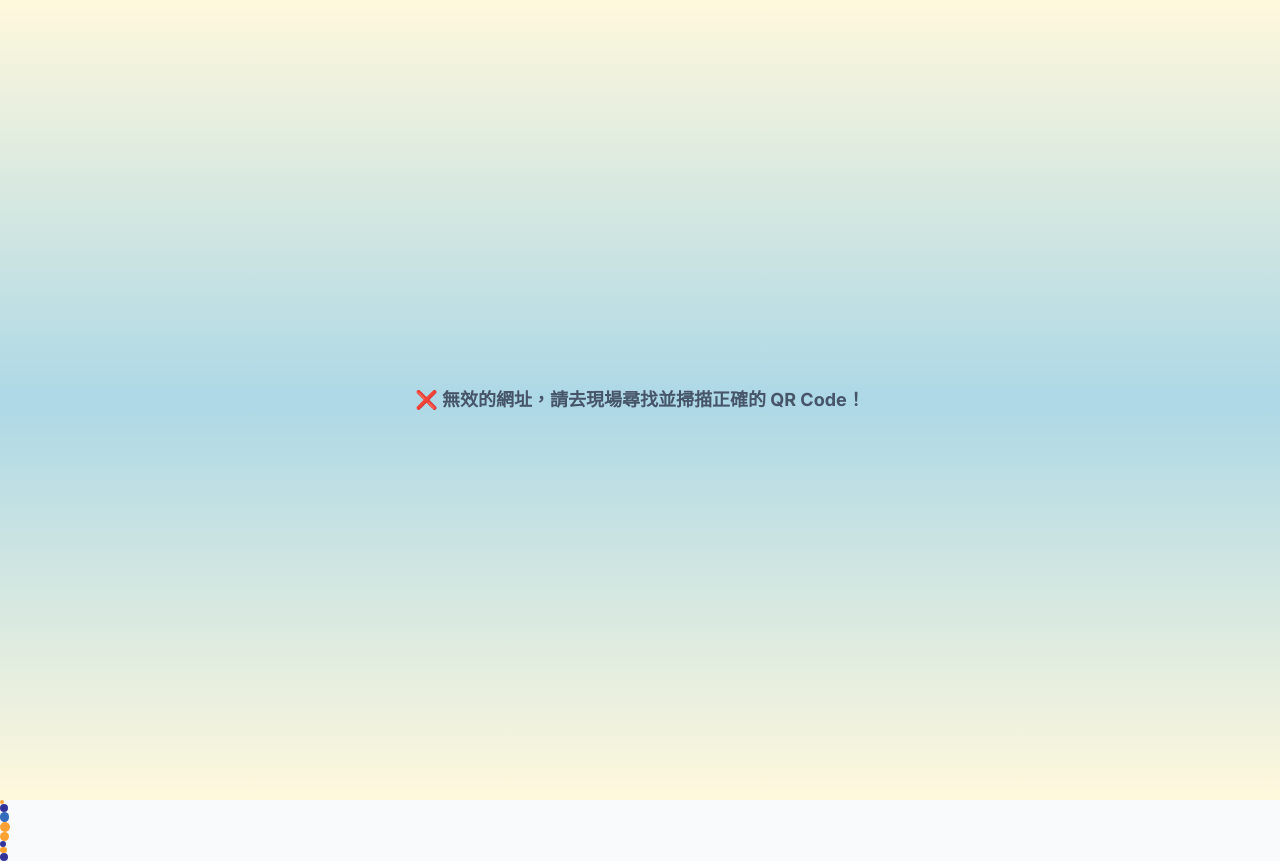
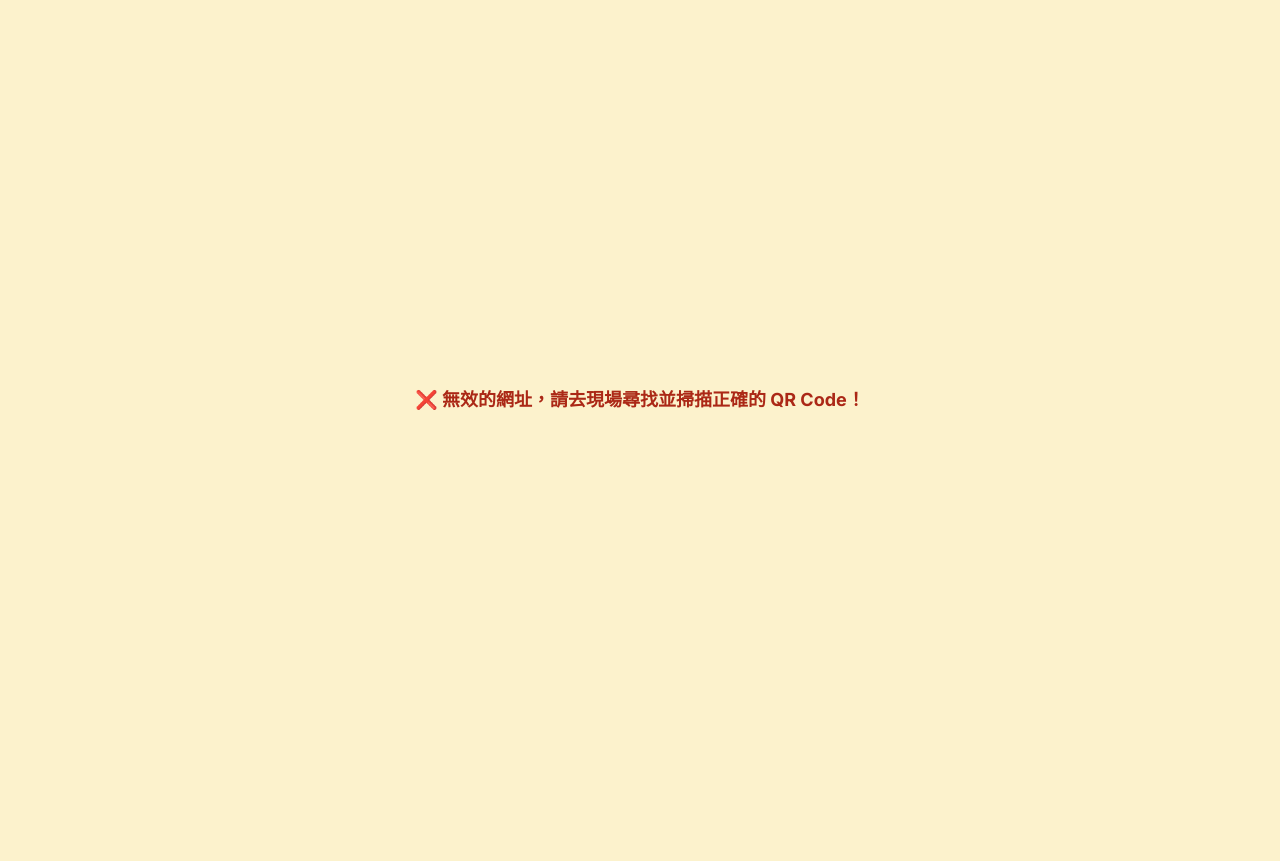
Before and after one commit to Ouovovo0131/2026_School_Fair, a Next.js app: page /scan/1 in a window 1280 px wide. After the commit the page ends 800 px from the top, so only its background shows below. Built offline with nearby package versions, Linux system fonts and the light colour scheme; no server answers; sample sign-in values are in the browser's storage.

Commit message:
調整顏色、修復bug

```diff
--- a/app/components/ConfettiEffect.tsx
+++ b/app/components/ConfettiEffect.tsx
@@ -2,24 +2,18 @@
 import { useEffect } from 'react';
 
 export default function ConfettiEffect() {
-  useEffect(() => {
-    // 每隔3秒釋放一次紙屑
-    const interval = setInterval(() => {
-      createConfetti();
-    }, 3000);
-
-    createConfetti(); // 立即釋放第一次
-
-    return () => clearInterval(interval);
-  }, []);
-
-  const createConfetti = () => {
-    const colors = ['#000080', '#5DADE2', '#0047AB', '#FFD700', '#FF8C00', '#8B0000'];
+  function createConfetti() {
+    const colors = [
+      "var(--primary-500)",
+      "var(--accent-500)",
+      "var(--secondary-500)",
+      "var(--warning-500)",
+    ];
     const confettiCount = Math.random() > 0.5 ? 12 : 8;
 
     for (let i = 0; i < confettiCount; i++) {
-      const confetti = document.createElement('div');
-      confetti.className = 'confetti';
+      const confetti = document.createElement("div");
+      confetti.className = "confetti";
 
       const left = Math.random() * 100;
       const delay = Math.random() * 0.3;
@@ -28,9 +22,9 @@ export default function ConfettiEffect() {
       const duration = Math.random() * 1 + 2.5;
 
       const direction = Math.random();
-      let animationClass = 'fall-straight';
-      if (direction < 0.33) animationClass = 'fall-left';
-      else if (direction > 0.66) animationClass = 'fall-right';
+      let animationClass = "fall-straight";
+      if (direction < 0.33) animationClass = "fall-left";
+      else if (direction > 0.66) animationClass = "fall-right";
 
       confetti.className = `confetti ${animationClass}`;
       confetti.style.cssText = `
@@ -45,11 +39,20 @@ export default function ConfettiEffect() {
       `;
 
       document.body.appendChild(confetti);
-
-      // 動畫結束後移除
       setTimeout(() => confetti.remove(), (duration + delay) * 1000);
     }
-  };
+  }
+
+  useEffect(() => {
+    // 每隔3秒釋放一次紙屑
+    const interval = setInterval(() => {
+      createConfetti();
+    }, 3000);
+
+    createConfetti(); // 立即釋放第一次
+
+    return () => clearInterval(interval);
+  }, []);
 
   return null;
 }
--- a/app/components/Map.tsx
+++ b/app/components/Map.tsx
@@ -166,7 +166,7 @@ export default function Map({ onBack, isModal = false }: MapProps) {
                         height={box.h}
                         rx="3"
                         fill={isSelected ? "rgba(255,140,0,0.55)" : isHovered ? "rgba(255,215,0,0.35)" : "rgba(255,255,255,0.7)"}
-                        stroke={isSelected ? "var(--primary)" : "var(--secondary)"}
+                        stroke={isSelected ? "var(--secondary)" : "var(--accent)"}
                         strokeWidth={isSelected ? 3.5 : 2.5}
                         style={{ cursor: "pointer", transition: "all 0.15s" }}
                         onClick={() => handleBoxClick(box.id)}
@@ -181,7 +181,7 @@ export default function Map({ onBack, isModal = false }: MapProps) {
                         dominantBaseline="middle"
                         fontSize="11"
                         fontWeight="700"
-                        fill={isSelected ? "var(--primary-hover)" : "var(--primary)"}
+                        fill={isSelected ? "var(--secondary-700)" : "var(--secondary-500)"}
                         style={{ cursor: "pointer", pointerEvents: "none" }}
                       >
                         {box.id}
@@ -214,11 +214,11 @@ export default function Map({ onBack, isModal = false }: MapProps) {
                     className="px-4 py-2 rounded-full font-bold text-sm transition-all"
                     style={{
                       background: filterCategory === cat.id
-                        ? 'linear-gradient(135deg, var(--primary), var(--primary-hover))'
+                        ? 'linear-gradient(135deg, var(--secondary-500), var(--secondary-700))'
                         : 'var(--surface-soft)',
-                      color: filterCategory === cat.id ? 'white' : 'var(--text)',
+                      color: filterCategory === cat.id ? 'white' : 'var(--text-primary)',
                       border: filterCategory === cat.id
-                        ? '2px solid var(--primary-hover)'
+                        ? '2px solid var(--secondary-800)'
                         : '1px solid var(--border)',
                       transform: filterCategory === cat.id ? 'scale(1.05)' : 'scale(1)'
                     }}
@@ -244,7 +244,7 @@ export default function Map({ onBack, isModal = false }: MapProps) {
                   >
                     <div className="flex items-center justify-between mb-1">
                       <span className="text-2xl">{stall.icon}</span>
-                      <span className="text-xs font-bold px-2 py-0.5 rounded-full" style={{ background: "var(--primary)", color: "white" }}>
+                      <span className="text-xs font-bold px-2 py-0.5 rounded-full" style={{ background: "var(--accent-500)", color: "var(--primary-900)" }}>
                         {stall.highlight}
                       </span>
                     </div>
@@ -280,7 +280,8 @@ export default function Map({ onBack, isModal = false }: MapProps) {
           >
             <button
               onClick={() => setSelectedStall(null)}
-              className="absolute top-4 right-4 w-8 h-8 flex items-center justify-center rounded-full hover:bg-gray-100 text-gray-500 font-bold text-lg"
+              className="absolute top-4 right-4 w-8 h-8 flex items-center justify-center rounded-full font-bold text-lg"
+              style={{color: 'var(--text-muted)', background: 'transparent'}}
             >
               ✕
             </button>
--- a/app/globals.css
+++ b/app/globals.css
@@ -1,32 +1,77 @@
 @import "tailwindcss";
 
 :root {
-  --primary: #4f46e5;
-  --primary-hover: #4338ca;
-  --primary-soft: #e0e7ff;
-  --secondary: #22c55e;
-  --secondary-hover: #16a34a;
-  --secondary-soft: #dcfce7;
-  --bg: #f8fafc;
+  /* Primary: #1E4463 */
+  --primary-100: #e9eef3;
+  --primary-200: #c6d2de;
+  --primary-300: #9eb3c5;
+  --primary-400: #7392ab;
+  --primary-500: #1e4463;
+  --primary-600: #1a3d5a;
+  --primary-700: #16324a;
+  --primary-800: #12293c;
+  --primary-900: #0d1d2b;
+
+  /* Background: #FCF2CC */
+  --bg-100: #fffdf3;
+  --bg-200: #fef9e5;
+  --bg-300: #fcf2cc;
+  --bg-400: #f0e4bb;
+  --bg-500: #e3d6aa;
+
+  /* Accent: #FFB00D */
+  --accent-100: #fff4d9;
+  --accent-200: #ffe3a1;
+  --accent-300: #ffd06a;
+  --accent-400: #ffbf35;
+  --accent-500: #ffb00d;
+  --accent-600: #e89d0b;
+  --accent-700: #c88409;
+  --accent-800: #a86c07;
+  --accent-900: #7a4e05;
+
+  /* Secondary: #FF8A26 */
+  --secondary-100: #ffecdf;
+  --secondary-200: #ffd0ad;
+  --secondary-300: #ffb37c;
+  --secondary-400: #ff9a4f;
+  --secondary-500: #ff8a26;
+  --secondary-600: #e87b22;
+  --secondary-700: #c9661c;
+  --secondary-800: #a85216;
+  --secondary-900: #7a3b10;
+
+  /* Warning/CTA: #BD2D19 */
+  --warning-100: #f8dfdb;
+  --warning-200: #efbbb3;
+  --warning-300: #e5958a;
+  --warning-400: #d96b5d;
+  --warning-500: #bd2d19;
+  --warning-600: #ab2816;
+  --warning-700: #922212;
+  --warning-800: #791c0f;
+  --warning-900: #551309;
+
+  /* Semantic mapping */
+  --primary: var(--primary-500);
+  --primary-hover: var(--primary-700);
+  --primary-soft: var(--primary-100);
+  --secondary: var(--secondary-500);
+  --secondary-hover: var(--secondary-700);
+  --secondary-soft: var(--secondary-100);
+  --accent: var(--accent-500);
+  --warning: var(--warning-500);
+  --bg: var(--bg-300);
+  --background: var(--bg-300);
   --surface: #ffffff;
-  --surface-soft: #f1f5f9;
-  --text: #0f172a;
-  --text-muted: #475569;
-  --border: #cbd5e1;
-  --ring: rgba(79, 70, 229, 0.35);
-}
-
-@media (prefers-color-scheme: dark) {
-  :root {
-    --bg: #0f172a;
-    --surface: #1e293b;
-    --surface-soft: #334155;
-    --text: #f8fafc;
-    --text-muted: #cbd5e1;
-    --border: #475569;
-    --primary-soft: rgba(79, 70, 229, 0.28);
-    --secondary-soft: rgba(34, 197, 94, 0.22);
-  }
+  --card: #fffdf7;
+  --text: var(--primary-800);
+  --text-primary: var(--primary-800);
+  --text-secondary-raw: var(--primary-600);
+  --text-secondary: var(--primary-600);
+  --text-muted: var(--primary-400);
+  --border: #eadfba;
+  --ring: rgba(30, 68, 99, 0.24);
 }
 
 * {
@@ -40,10 +85,10 @@ html {
 body {
   margin: 0;
   min-height: 100vh;
-  color: var(--text);
-  background: radial-gradient(circle at 0% 0%, rgba(79, 70, 229, 0.08), transparent 28%),
-    radial-gradient(circle at 100% 0%, rgba(34, 197, 94, 0.08), transparent 24%),
-    var(--bg);
+  color: var(--text-primary);
+  background: radial-gradient(circle at 0% 0%, rgba(255, 176, 13, 0.2), transparent 33%),
+    radial-gradient(circle at 100% 0%, rgba(30, 68, 99, 0.15), transparent 30%),
+    var(--background);
   font-family: var(--font-inter), var(--font-noto-sans-tc), "Noto Sans TC", "Segoe UI", sans-serif;
 }
 
@@ -53,61 +98,61 @@ h3,
 h4,
 h5,
 h6 {
-  color: var(--text);
   margin: 0;
+  color: var(--text-primary);
   font-weight: 800;
   letter-spacing: -0.01em;
 }
 
 p {
-  color: var(--text-muted);
+  color: var(--text-secondary);
 }
 
 .sticky-header {
   position: sticky;
   top: 0;
   z-index: 50;
-  backdrop-filter: blur(10px);
-  background: color-mix(in srgb, var(--bg) 88%, transparent);
-  border-bottom: 1px solid var(--border);
+  background: var(--primary-500);
+  backdrop-filter: blur(8px);
+  border-bottom: 1px solid var(--accent-400);
 }
 
 .premium-card,
 .clay-card {
-  background: var(--surface);
+  background: var(--card);
   border: 1px solid var(--border);
-  border-radius: 1rem;
-  box-shadow: 0 10px 30px rgba(15, 23, 42, 0.08);
+  border-radius: 0.75rem;
+  box-shadow: 0 10px 20px rgba(30, 68, 99, 0.08);
 }
 
 .clay-shadow-sm {
-  box-shadow: 0 6px 18px rgba(15, 23, 42, 0.08);
+  box-shadow: 0 6px 16px rgba(30, 68, 99, 0.1);
 }
 
 .clay-shadow-md {
-  box-shadow: 0 14px 28px rgba(15, 23, 42, 0.12);
+  box-shadow: 0 12px 24px rgba(30, 68, 99, 0.13);
 }
 
 .clay-shadow-lg {
-  box-shadow: 0 18px 42px rgba(15, 23, 42, 0.16);
+  box-shadow: 0 18px 34px rgba(30, 68, 99, 0.18);
 }
 
 .clay-button {
   border: 0;
   border-radius: 0.75rem;
-  background: linear-gradient(135deg, var(--primary), var(--primary-hover));
-  color: #fff;
+  background: linear-gradient(135deg, var(--primary-500), var(--primary-700));
+  color: #ffffff;
   font-weight: 700;
-  padding: 0.75rem 1.1rem;
+  padding: 0.75rem 1.2rem;
   cursor: pointer;
   transition: transform 0.2s ease, box-shadow 0.2s ease, filter 0.2s ease;
-  box-shadow: 0 8px 20px rgba(79, 70, 229, 0.28);
+  box-shadow: 0 8px 18px rgba(30, 68, 99, 0.25);
 }
 
 .clay-button:hover:not(:disabled) {
   transform: translateY(-1px) scale(1.02);
-  box-shadow: 0 12px 28px rgba(79, 70, 229, 0.34);
-  filter: brightness(1.04);
+  filter: brightness(1.05);
+  box-shadow: 0 12px 24px rgba(30, 68, 99, 0.32);
 }
 
 .clay-button:active:not(:disabled) {
@@ -120,11 +165,11 @@ p {
 }
 
 .clay-button-blue {
-  background: linear-gradient(135deg, var(--primary), #6366f1);
+  background: linear-gradient(135deg, var(--primary-500), var(--primary-700));
 }
 
 .clay-button-yellow {
-  background: linear-gradient(135deg, var(--secondary), var(--secondary-hover));
+  background: linear-gradient(135deg, var(--secondary-500), var(--secondary-700));
 }
 
 .clay-input {
@@ -132,19 +177,19 @@ p {
   border-radius: 0.75rem;
   border: 1px solid var(--border);
   background: var(--surface);
-  color: var(--text);
+  color: var(--text-primary);
   padding: 0.72rem 0.9rem;
   transition: border-color 0.2s ease, box-shadow 0.2s ease;
 }
 
 .clay-input:focus {
   outline: none;
-  border-color: var(--primary);
-  box-shadow: 0 0 0 4px var(--ring);
+  border-color: var(--accent-500);
+  box-shadow: 0 0 0 4px rgba(255, 176, 13, 0.24);
 }
 
 .modal-overlay {
-  background: rgba(15, 23, 42, 0.55);
+  background: rgba(30, 68, 99, 0.45);
   backdrop-filter: blur(4px);
   animation: fade-in 0.2s ease;
 }
@@ -152,28 +197,28 @@ p {
 .modal-content {
   background: var(--surface);
   border: 1px solid var(--border);
-  border-radius: 1rem;
-  animation: modal-pop 0.22s ease;
+  border-radius: 0.75rem;
+  animation: modal-pop 0.2s ease;
 }
 
 .hero-title {
-  font-size: clamp(2rem, 5vw, 3.25rem);
+  font-size: clamp(2rem, 5vw, 3.2rem);
   line-height: 1.05;
   font-weight: 900;
-  letter-spacing: -0.025em;
-  color: var(--text);
+  letter-spacing: -0.02em;
+  color: var(--text-primary);
 }
 
 .btn-cta-large {
   border: 0;
-  border-radius: 0.95rem;
+  border-radius: 0.75rem;
   padding: 0.95rem 1.25rem;
-  background: linear-gradient(135deg, var(--primary), var(--primary-hover));
-  color: #fff;
+  background: linear-gradient(135deg, var(--primary-500), var(--primary-700));
+  color: #ffffff;
   font-size: 1rem;
   font-weight: 800;
   transition: transform 0.2s ease, box-shadow 0.2s ease;
-  box-shadow: 0 12px 28px rgba(79, 70, 229, 0.25);
+  box-shadow: 0 12px 24px rgba(30, 68, 99, 0.25);
 }
 
 .btn-cta-large:hover:not(:disabled) {
@@ -181,14 +226,14 @@ p {
 }
 
 .progress-bar-container {
-  background: var(--surface-soft);
+  background: #fff8e4;
   border: 1px solid var(--border);
   border-radius: 999px;
   overflow: hidden;
 }
 
 .progress-bar-fill {
-  background: linear-gradient(90deg, var(--primary), var(--secondary));
+  background: linear-gradient(90deg, var(--accent-500), var(--secondary-500));
   position: relative;
 }
 
@@ -196,34 +241,34 @@ p {
   display: inline-flex;
   align-items: center;
   justify-content: center;
-  background: var(--primary-soft);
-  color: var(--primary-hover);
-  border: 1px solid color-mix(in srgb, var(--primary) 35%, var(--border));
+  background: var(--accent-100);
+  color: var(--primary-700);
+  border: 1px solid var(--accent-300);
 }
 
 .task-locked-card {
   opacity: 0.7;
-  background: var(--surface-soft) !important;
+  background: #fff8e8 !important;
   border-style: dashed !important;
 }
 
 .game-quest-number {
   border-radius: 999px;
-  background: var(--secondary-soft);
-  color: var(--secondary-hover);
-  border: 1px solid color-mix(in srgb, var(--secondary) 45%, var(--border));
+  background: var(--accent-100);
+  color: var(--secondary-800);
+  border: 1px solid var(--accent-300);
   font-weight: 800;
 }
 
 .game-quest-number.blue {
-  background: var(--primary-soft);
-  color: var(--primary-hover);
-  border-color: color-mix(in srgb, var(--primary) 45%, var(--border));
+  background: var(--primary-100);
+  color: var(--primary-700);
+  border-color: var(--primary-300);
 }
 
 .reward-available {
-  border-color: color-mix(in srgb, var(--secondary) 50%, var(--border)) !important;
-  box-shadow: 0 0 0 3px color-mix(in srgb, var(--secondary) 20%, transparent), 0 10px 24px rgba(15, 23, 42, 0.12);
+  border-color: var(--accent-500) !important;
+  box-shadow: 0 0 0 3px rgba(255, 176, 13, 0.2), 0 10px 24px rgba(30, 68, 99, 0.12);
 }
 
 .animated-background {
@@ -235,9 +280,22 @@ p {
   content: "";
   position: absolute;
   inset: 0;
-  background: radial-gradient(circle at 20% 15%, rgba(79, 70, 229, 0.15), transparent 40%),
-    radial-gradient(circle at 80% 85%, rgba(34, 197, 94, 0.14), transparent 38%);
+  background: radial-gradient(circle at 20% 20%, rgba(255, 176, 13, 0.16), transparent 44%),
+    radial-gradient(circle at 80% 80%, rgba(255, 138, 38, 0.13), transparent 40%);
   pointer-events: none;
+}
+
+.site-pill {
+  display: inline-flex;
+  align-items: center;
+  gap: 0.35rem;
+  padding: 0.45rem 0.65rem;
+  border-radius: 0.75rem;
+  background: var(--accent-100);
+  border: 1px solid var(--accent-300);
+  color: var(--primary-700);
+  font-size: 0.78rem;
+  font-weight: 700;
 }
 
 @keyframes modal-pop {
@@ -293,6 +351,6 @@ p {
 @media (max-width: 640px) {
   .premium-card,
   .clay-card {
-    border-radius: 0.9rem;
+    border-radius: 0.75rem;
   }
 }
--- a/app/layout.tsx
+++ b/app/layout.tsx
@@ -1,7 +1,6 @@
 import type { Metadata } from "next";
 import { Inter, Noto_Sans_TC } from "next/font/google";
 import "./globals.css";
-import ConfettiEffect from "./components/ConfettiEffect";
 
 const inter = Inter({
   variable: "--font-inter",
@@ -29,7 +28,6 @@ export default function RootLayout({
         className={`${inter.variable} ${notoSansTC.variable} antialiased`}
         suppressHydrationWarning={true}
       >
-        <ConfettiEffect />
         {children}
       </body>
     </html>
--- a/app/page.tsx
+++ b/app/page.tsx
@@ -1,27 +1,14 @@
 'use client';
 
-import React, { useState, useEffect } from 'react';
+import React, { useState } from 'react';
 import Home from "@/app/components/Home";
 
 export default function Page() {
-  const [unlockedTasks, setUnlockedTasks] = useState<number[]>([]);
-  const [isLoaded, setIsLoaded] = useState<boolean>(false);
-
-  useEffect(() => {
+  const [unlockedTasks] = useState<number[]>(() => {
+    if (typeof window === 'undefined') return [];
     const saved = localStorage.getItem('unlockedTasks');
-    if (saved) {
-      setUnlockedTasks(JSON.parse(saved));
-    }
-    setIsLoaded(true);
-  }, []);
-
-  if (!isLoaded) {
-    return (
-      <div className="min-h-screen flex items-center justify-center" style={{ background: 'var(--bg)' }}>
-        <span style={{ color: 'var(--primary)' }}>系統載入中...</span>
-      </div>
-    );
-  }
+    return saved ? JSON.parse(saved) : [];
+  });
 
   return (
     <main className="min-h-screen flex flex-col">
--- a/app/scan/[id]/page.tsx
+++ b/app/scan/[id]/page.tsx
@@ -7,7 +7,12 @@ import { ref, uploadBytes } from "firebase/storage";
 import { onAuthStateChanged } from "firebase/auth";
 import { QUESTS } from "@/constants/quests";
 import imageCompression from "browser-image-compression";
-import { ArrowLeft, CheckCircle, Upload, Camera } from "lucide-react";
+import { ArrowLeft, Camera } from "lucide-react";
+
+interface LocalUser {
+  email?: string | null;
+  displayName?: string | null;
+}
 
 export default function QuestPage({ params }: { params: Promise<{ id: string }> }) {
   const router = useRouter();
@@ -17,7 +22,7 @@ export default function QuestPage({ params }: { params: Promise<{ id: string }>
   const quest = QUESTS.find((q) => q.slug === urlParam);
   const questId = quest?.id ?? 0;
 
-  const [user, setUser] = useState<any>(null);
+  const [user, setUser] = useState<LocalUser | null>(null);
   const [answer, setAnswer] = useState("");
   const [uploading, setUploading] = useState(false);
   const [status, setStatus] = useState("idle");
@@ -50,9 +55,9 @@ export default function QuestPage({ params }: { params: Promise<{ id: string }>
   if (!quest) return (
     <div
       className="min-h-screen flex items-center justify-center p-10 text-center"
-      style={{background: 'linear-gradient(180deg, #FFF8DC 0%, #ADD8E6 50%, #FFF8DC 100%)'}}
+      style={{background: 'var(--background)'}}
     >
-      <p className="text-red-500 font-bold text-lg">❌ 無效的網址，請去現場尋找並掃描正確的 QR Code！</p>
+      <p className="font-bold text-lg" style={{color: 'var(--warning-600)'}}>❌ 無效的網址，請去現場尋找並掃描正確的 QR Code！</p>
     </div>
   );
 
@@ -69,8 +74,8 @@ export default function QuestPage({ params }: { params: Promise<{ id: string }>
     await completeQuest();
   };
 
-  const handlePhotoUpload = async (e: any) => {
-    const file = e.target.files[0];
+  const handlePhotoUpload = async (e: React.ChangeEvent<HTMLInputElement>) => {
+    const file = e.target.files?.[0];
     if (!file) return;
 
     setUploading(true);
```
Also changed, not shown: app/components/Home.tsx (+55 -37 lines).
